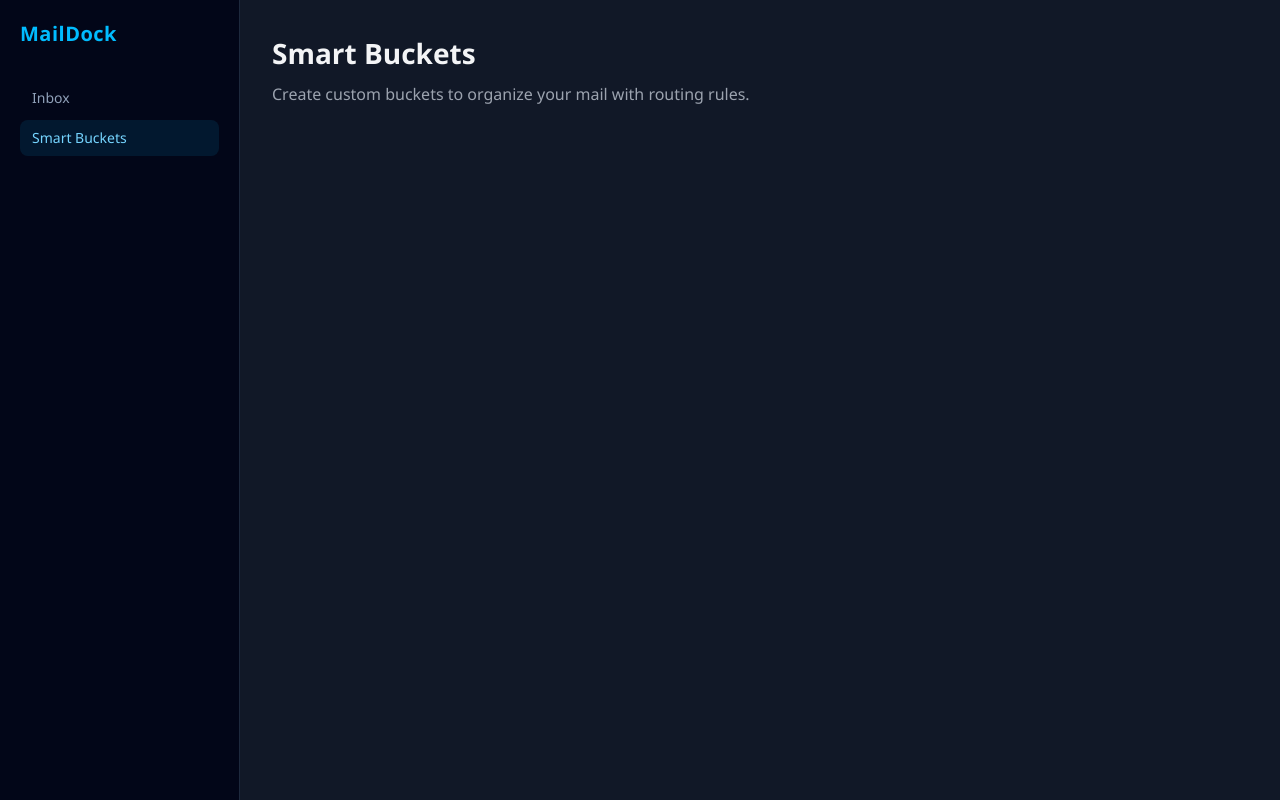
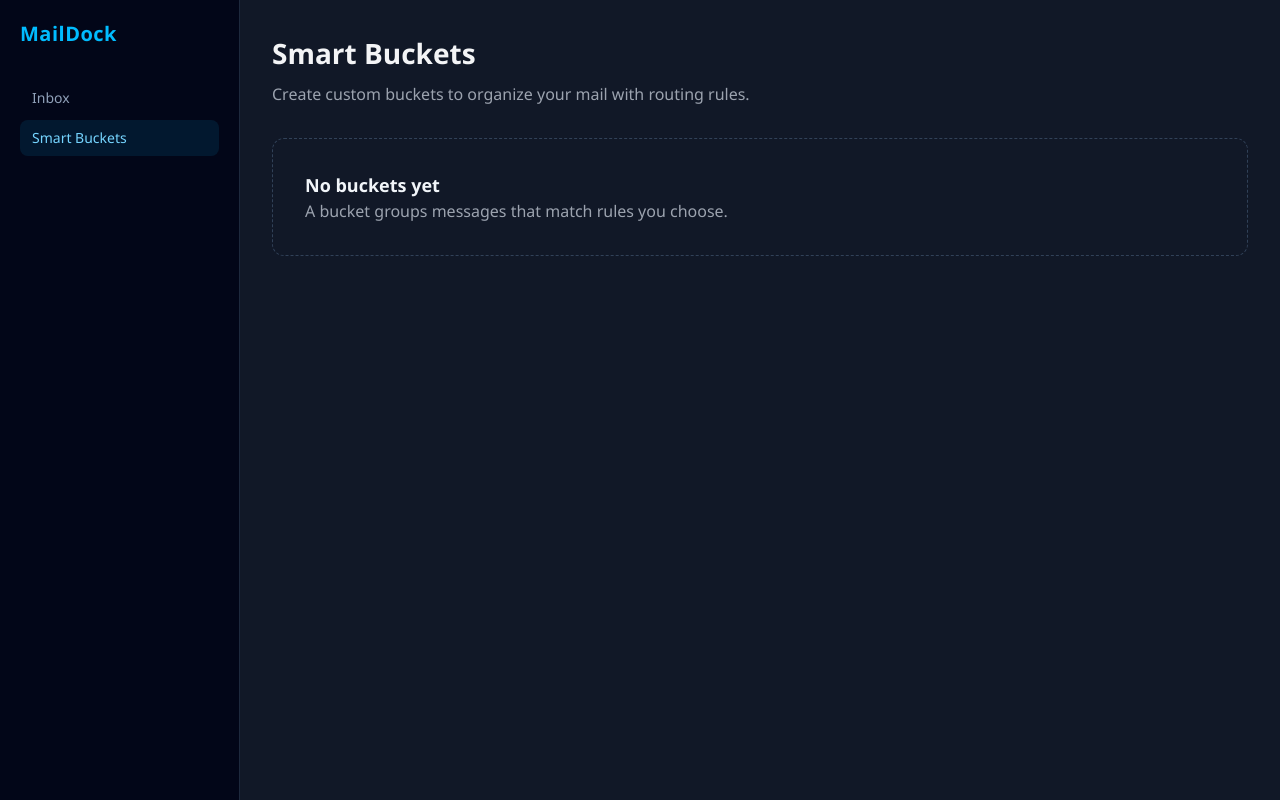
Before and after one commit to tahmed29/maildock, a React (Vite) app: page / in a window 1280 px wide. Both pictures are taken after a click on the button "Smart Buckets". Built offline with nearby package versions, Linux system fonts and the light colour scheme.

Commit message:
feat: add smart buckets view with empty state

```diff
--- a/src/renderer/App.tsx
+++ b/src/renderer/App.tsx
@@ -1,6 +1,7 @@
 import type { ViewId } from "./navigation";
 import Sidebar from "./components/Sidebar";
 import { useState } from "react";
+import BucketsView from "./views/BucketsView";
 
 export default function App() {
     const [activeView, setActiveView] = useState<ViewId>("inbox");
@@ -10,11 +11,14 @@ export default function App() {
             <Sidebar activeView={activeView} onNavigate={setActiveView} />
 
             <main className="min-w-0 flex-1">
-                <h1>{activeView === "inbox" ? "Inbox" : "Smart Buckets"}</h1>
-                <p>{activeView === "inbox"
-                    ? "Your messages will appear here once an account is connected."
-                    : "Create custom buckets to organize your mail with routing rules."}
-                </p>
+                {activeView === "inbox" ? (
+                    <>
+                        <h1>Inbox</h1>
+                        <p>Your messages will appear here once an account is connected.</p>
+                    </>
+                ) : (
+                    <BucketsView />
+                )}
             </main>
         </div>
     );
--- /dev/null
+++ b/src/renderer/views/BucketsView.tsx
@@ -0,0 +1,17 @@
+export default function BucketsView() {
+  return (
+    <section aria-labelledby="buckets-heading">
+      <h1 id="buckets-heading">Smart Buckets</h1>
+      <p>Create custom buckets to organize your mail with routing rules.</p>
+
+      <div className="mt-8 rounded-xl border border-dashed border-slate-700 p-8">
+        <h2 className="text-lg font-semibold text-slate-100">
+          No buckets yet
+        </h2>
+        <p className="mt-2">
+          A bucket groups messages that match rules you choose.
+        </p>
+      </div>
+    </section>
+  );
+}
```
